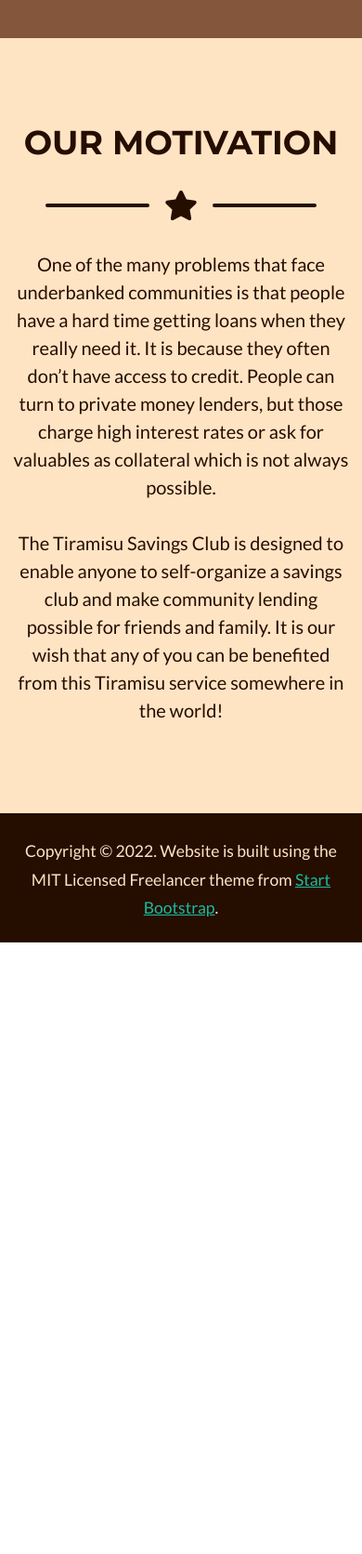
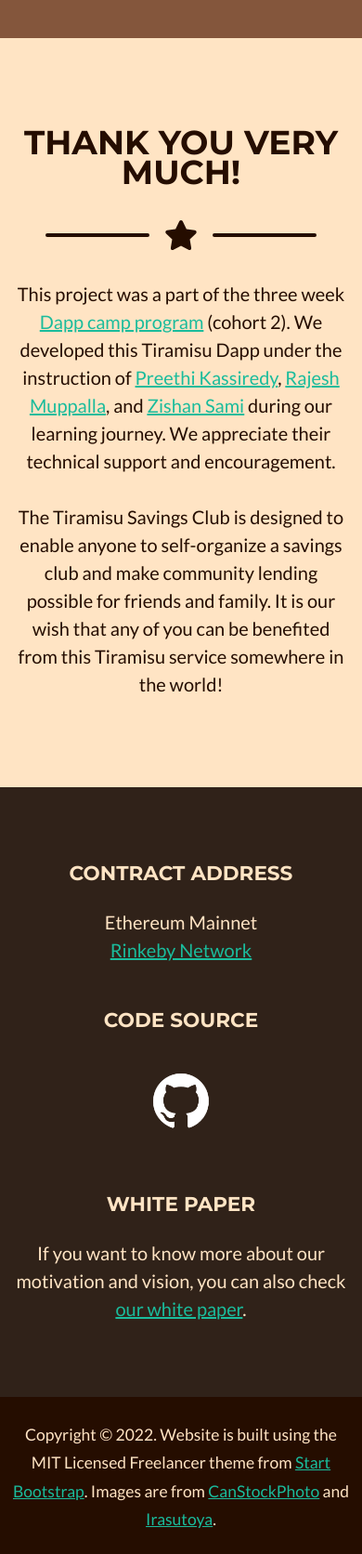
Before and after one commit to konmaru-fox/bootstrap-freelancer, a website: page dist/index2.html in a window 390 px wide. Shown: the part 3940-5612 px from the top of the page at 93% size. Before the commit the page ends 4954 px from the top, so only its background shows below. Drawn offline with nearby package versions, Linux system fonts and the light colour scheme.

Commit message:
A few more changes in section and adding footer.

```diff
--- a/dist/index2.html
+++ b/dist/index2.html
@@ -33,7 +33,7 @@
                         <li class="nav-item mx-0 mx-lg-1"><a class="nav-link py-3 px-0 px-lg-3 rounded" href="#about">About</a></li>
                         <li class="nav-item mx-0 mx-lg-1"><a class="nav-link py-3 px-0 px-lg-3 rounded" href="#yourclub">Your Club</a></li>
                         <li class="nav-item mx-0 mx-lg-1"><a class="nav-link py-3 px-0 px-lg-3 rounded" href="#developer">Developer</a></li>
-                        <li class="nav-item mx-0 mx-lg-1"><a class="nav-link py-3 px-0 px-lg-3 rounded" href="#motivation">Our Wish</a></li>
+                        <li class="nav-item mx-0 mx-lg-1"><a class="nav-link py-3 px-0 px-lg-3 rounded" href="#note">Note</a></li>
                     </ul>
                 </div>
             </div>
@@ -208,26 +208,56 @@
                 </div>
             </div>
         </section>
-        <!-- Masthead-->
-        <section class="page-section bg-primary text-white text-center"  id="motivation">
+        <!-- Note Section -->
+        <section class="page-section bg-primary text-white text-center"  id="note">
             <div class="container d-flex align-items-center flex-column">
-                <!-- Masthead Heading-->
-                <h1 class="page-section-heading text-center text-uppercase text-white">Our Motivation</h1>
+                <!-- Section Heading-->
+                <h1 class="page-section-heading text-center text-uppercase text-white">Thank you very much!</h1>
                 <!-- Icon Divider-->
                 <div class="divider-custom divider-light">
                     <div class="divider-custom-line"></div>
                     <div class="divider-custom-icon"><i class="fas fa-star"></i></div>
                     <div class="divider-custom-line"></div>
                 </div>
-                <!-- Masthead Subheading-->
-                <p class="page-section-subheading font-weight-light mb-0">One of the many problems that face underbanked communities is that people have a hard time getting loans when they really need it. It is because they often don’t have access to credit. People can turn to private money lenders, but those charge high interest rates or ask for valuables as collateral which is not always possible.</p>
+                <!-- Section paragraph -->
+                <p class="page-section-subheading font-weight-light mb-0">This project was a part of the three week <a href="https://www.dappcamp.xyz/" target="_blank">Dapp camp program</a> (cohort 2). We developed this Tiramisu Dapp under the instruction of <a href="https://twitter.com/iam_preethi" target="_blank">Preethi Kassiredy</a>, <a href="https://mobile.twitter.com/codingnirvana" target="_blank">Rajesh Muppalla</a>, and <a href="https://twitter.com/zishansami102" target="_blank">Zishan Sami</a> during our learning journey. We appreciate their technical support and encouragement.</p>
                 <br><p class="page-section-subheading font-weight-light mb-0">The Tiramisu Savings Club is designed to enable anyone to self-organize a savings club and make community lending possible for friends and family. It is our wish that any of you can be benefited from this Tiramisu service somewhere in the world!</p>
             </div>
         </section>
-
+        <!-- Footer-->
+        <footer class="footer text-center text-primary">
+            <div class="container">
+                <div class="row">
+                    <!-- Footer Location-->
+                    <div class="col-lg-4 mb-5 mb-lg-0">
+                        <h4 class="text-uppercase mb-4">Contract Address</h4>
+                        <p class="lead mb-0">
+                            Ethereum Mainnet
+                            <br />
+                            <a href="https://rinkeby.etherscan.io/address/0x5d8a6A406200510Dae22d52db20252106c84007a" target="_blank">Rinkeby Network</a>
+                        </p>
+                    </div>
+                    <!-- Footer Social Icons-->
+                    <div class="col-lg-4 mb-5 mb-lg-0">
+                        <h4 class="text-uppercase mb-4">Code source</h4>
+                        <a href="https://github.com/jerrall/tiramisu" target="_blank">
+                            <img src="github2.png" width="100" height="100" alt="github2">
+                          </a>
+                    </div>
+                    <!-- Footer About Text-->
+                    <div class="col-lg-4">
+                        <h4 class="text-uppercase mb-4">White Paper</h4>
+                        <p class="lead mb-0">
+                            If you want to know more about our motivation and vision, you can also check
+                            <a href="https://docs.google.com/document/d/1lno_j0djKSbR8xomH6LQdWagApdGJE0dXXxz0KxDTvw/" target="_blank">our white paper</a>.
+                        </p>
+                    </div>
+                </div>
+            </div>
+        </footer>
         <!-- Copyright Section-->
         <div class="copyright py-4 text-center text-primary">
-            <div class="container"><small>Copyright &copy; 2022. Website is built using the MIT Licensed Freelancer theme from <a href="https://startbootstrap.com">Start Bootstrap</a>.</small></div>
+            <div class="container"><small>Copyright &copy; 2022. Website is built using the MIT Licensed Freelancer theme from <a href="https://startbootstrap.com" target="_blank">Start Bootstrap</a>. Images are from <a href="https://www.canstockphoto.com/" target="_blank">CanStockPhoto</a> and <a href="https://www.irasutoya.com/" target="_blank">Irasutoya</a>.</small></div>
         </div>
 
         <!-- Bootstrap core JS-->
```
Also changed, not shown: dist/css/styles2.css, dist/github2.png (added).
